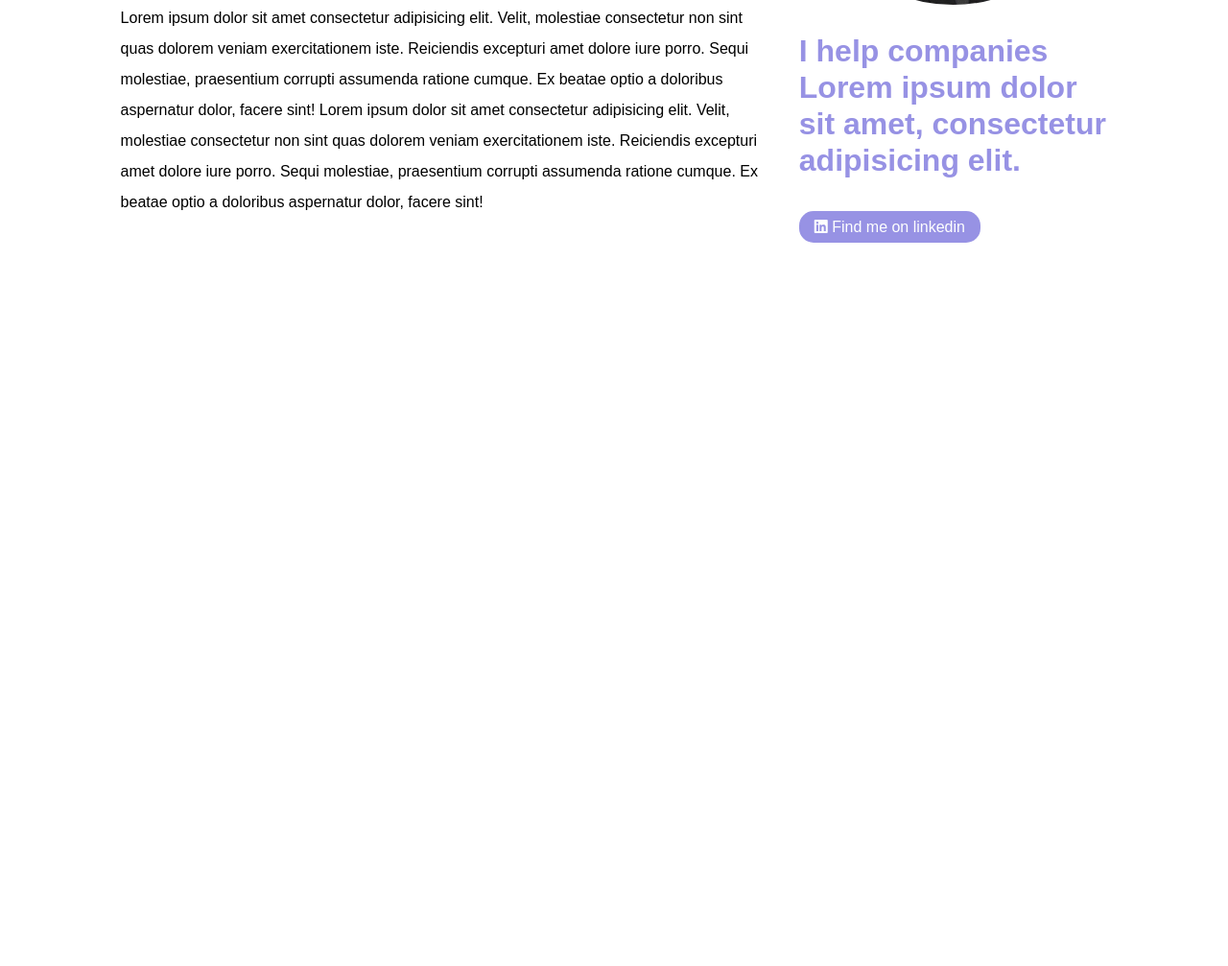
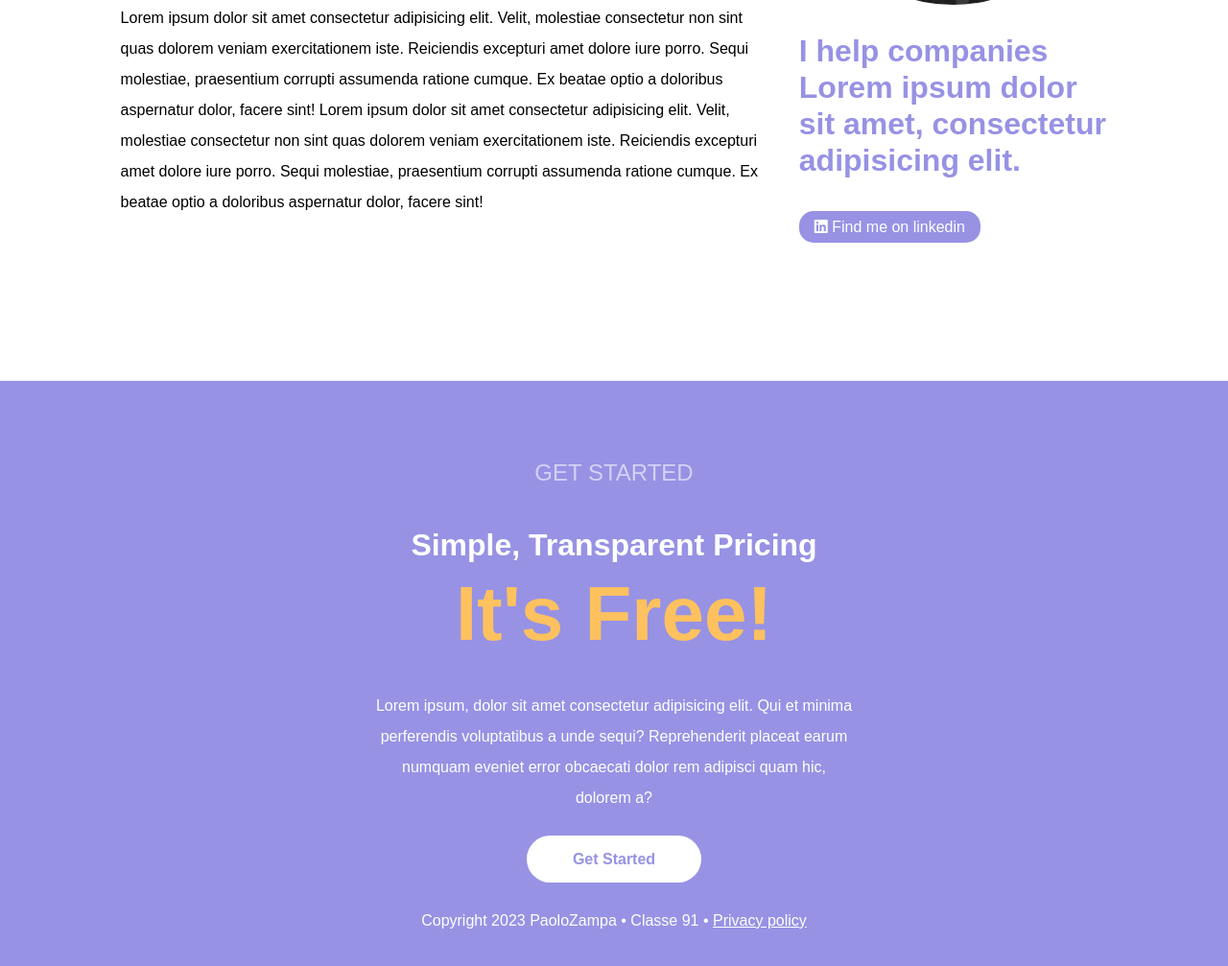
Before and after one commit to PaoloZampa/htmlcss-responsive-layout, a plain HTML site: page index.html in a window 1280 px wide. Shown: the part 5188-6195 px from the top of the page at 96% size. Before the commit the page ends 5585 px from the top, so only its background shows below. Drawn offline with Linux system fonts and the light colour scheme.

Commit message:
add call to action section

```diff
--- a/assets/css/style.css
+++ b/assets/css/style.css
@@ -411,6 +411,54 @@ i.fa-solid.fa-arrow-down-long {
     text-decoration: none;
     margin-top: 4rem;
 }
+
+/* call to action */
+
+#call_to_action{
+    text-align: center;
+    background-color: var(--violet);
+    padding: 5rem 1rem;
+}
+
+.start{
+    font-size: 1.5rem;
+    color: rgba(255, 255, 255, 0.575);
+}
+
+#call_to_action h2{
+    color: var(--white);
+    font-size: 2rem;
+    padding: 2rem 0;
+    line-height: 3rem;
+}
+
+#call_to_action h1{
+    font-size: 5rem;
+    color: #fdc15f;
+    padding-bottom: 4rem;
+}
+
+#call_to_action p{
+    color: var(--white);
+    margin-bottom: 2rem;
+}
+
+.btn_cta{
+    background-color: var(--white);
+    padding: 1rem 3rem;
+    color: var(--violet);
+    border-radius: 40px;
+    font-weight: 600;
+}
+
+.copyright{
+    padding-top: 2rem;
+}
+
+.copyright a{
+    color: var(--white);
+}
+
 /* #endregion main */
 
 
@@ -493,6 +541,7 @@ i.fa-solid.fa-arrow-down-long {
         margin-top: 0;
         width: 100%;
     }
+
 
 }
 
@@ -583,6 +632,12 @@ i.fa-solid.fa-arrow-down-long {
         font-style: italic;
     }
 
+    /* call to action */
+
+    #call_to_action .container{
+        width: 40%;
+        max-width: 500px;
+    }
 
 }
 
--- a/index.html
+++ b/index.html
@@ -371,11 +371,32 @@
 
             <!-- call to action -->
             <section id="call_to_action">
-                <div class="container_30"></div>
+                <div class="container">
+                    <span class="start">GET STARTED</span>
+                    <h2>
+                        Simple, Transparent Pricing
+                    </h2>
+                    <h1>
+                        It's Free!
+                    </h1>
+                    <p>
+                        Lorem ipsum, dolor sit amet consectetur adipisicing
+                        elit. Qui et minima perferendis voluptatibus a unde
+                        sequi? Reprehenderit placeat earum numquam eveniet error
+                        obcaecati dolor rem adipisci quam hic, dolorem a?
+                    </p>
+                    <span class="btn_cta">Get Started</span>
+                    <div class="copyright">
+                        <p>Copyright 2023 PaoloZampa &#8226; Classe 91 &#8226;
+                            <a href="#">Privacy policy</a></p>
+                    </div>
+                </div>
             </section>
 
         </main>
         <!-- /#app-main -->
+
+
         <footer id="app_footer"></footer>
         <!-- /#app-footer -->
 
```
